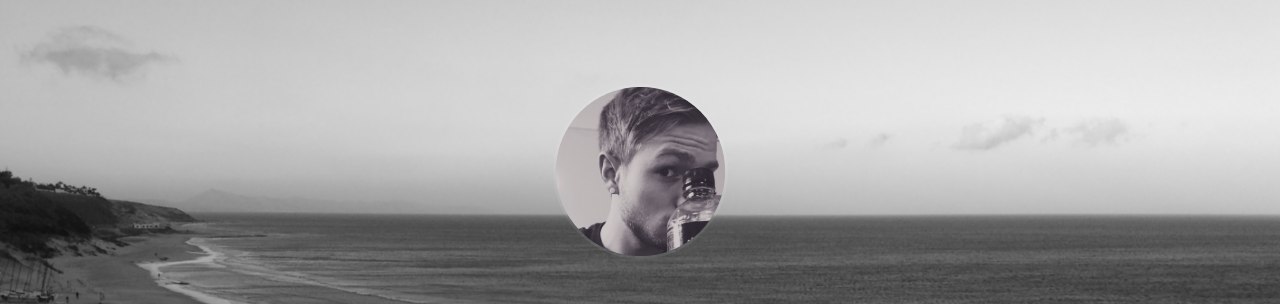
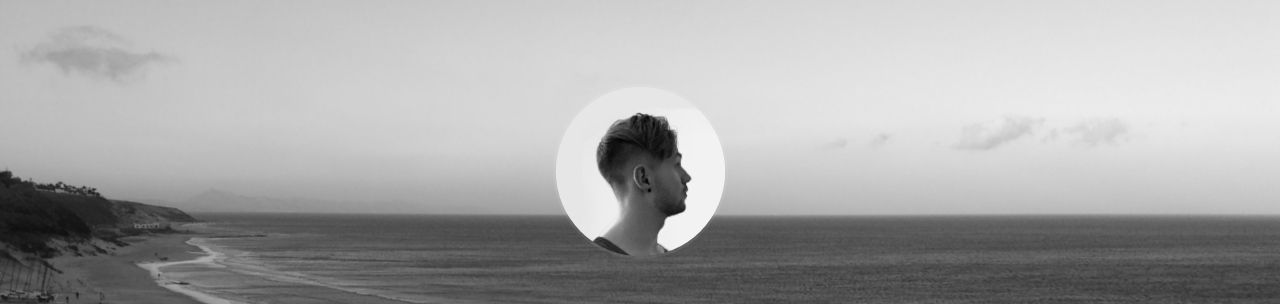
Before and after one commit to thckLighT/thckLighT.github.io, a plain HTML site: page index.html in a window 1280 px wide. Shown: the top 304 px of the page. Drawn offline with nearby package versions, Linux system fonts and the light colour scheme.

Commit message:
neues Bild

```diff
--- a/index.html
+++ b/index.html
@@ -27,7 +27,7 @@
     <div class="container" id="header">
     <div class="row">
         <div class="col-xs-12">
-            <img src="res/images/avatar.jpg" alt="..." id="avatar" class=" img-responsive img-circle">
+            <img src="res/images/avatar.png" alt="..." id="avatar" class=" img-responsive img-circle">
 
         </div>
     </div>
```
Also changed, not shown: res/images/avatar.png (added).
